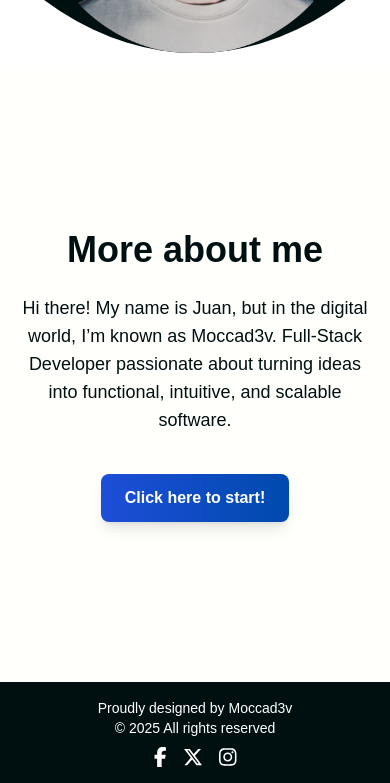
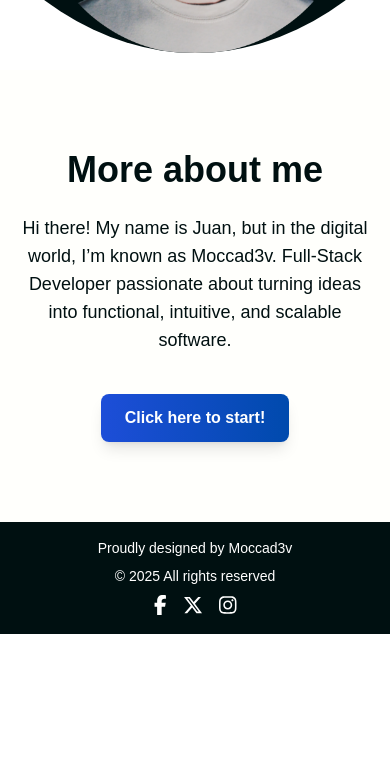
Before and after one commit to moccad3v/my-portfolio, a React (Vite) app: page / in a window 390 px wide. Shown: the part 585-1368 px from the top of the page. After the commit the page ends 1219 px from the top, so only its background shows below. Built offline with nearby package versions, Linux system fonts and the light colour scheme; a web font is replaced by a local one.

Commit message:
Updated styles

```diff
--- a/src/App.jsx
+++ b/src/App.jsx
@@ -117,7 +117,7 @@ function App() {
       <footer className="bottom-0 left-0 w-full bg-[#001011] text-white py-4 px-8 md:px-18 montserrat-regular-font">
         <div className="mx-auto flex flex-col md:grid md:grid-cols-3 items-center text-center md:text-left">
           <p className="text-sm md:justify-self-start">{texts.proud}</p>
-          <p className="text-sm md:text-center md:justify-self-center">
+          <p className="text-sm md:text-center md:justify-self-center mt-2 md:mt-0">
             &copy; {new Date().getFullYear()} {texts.copyright}
           </p>
           <div className="flex justify-center md:justify-end gap-4 mt-2 md:mt-0">
--- a/src/components/aboutme.jsx
+++ b/src/components/aboutme.jsx
@@ -4,7 +4,7 @@ const aboutme = ({ clicks, setClicks, texts }) => {
   return (
     <section
       id="about"
-      className="bg-[#FFFFFC] py-40 flex flex-col justify-center items-center text-center px-4"
+      className="bg-[#FFFFFC] py-20 flex flex-col justify-center items-center text-center px-4"
     >
       <h2 className="text-4xl font-bold mb-6 text-[#001011] sifonn-font">
         {texts.aboutme.title}
```
